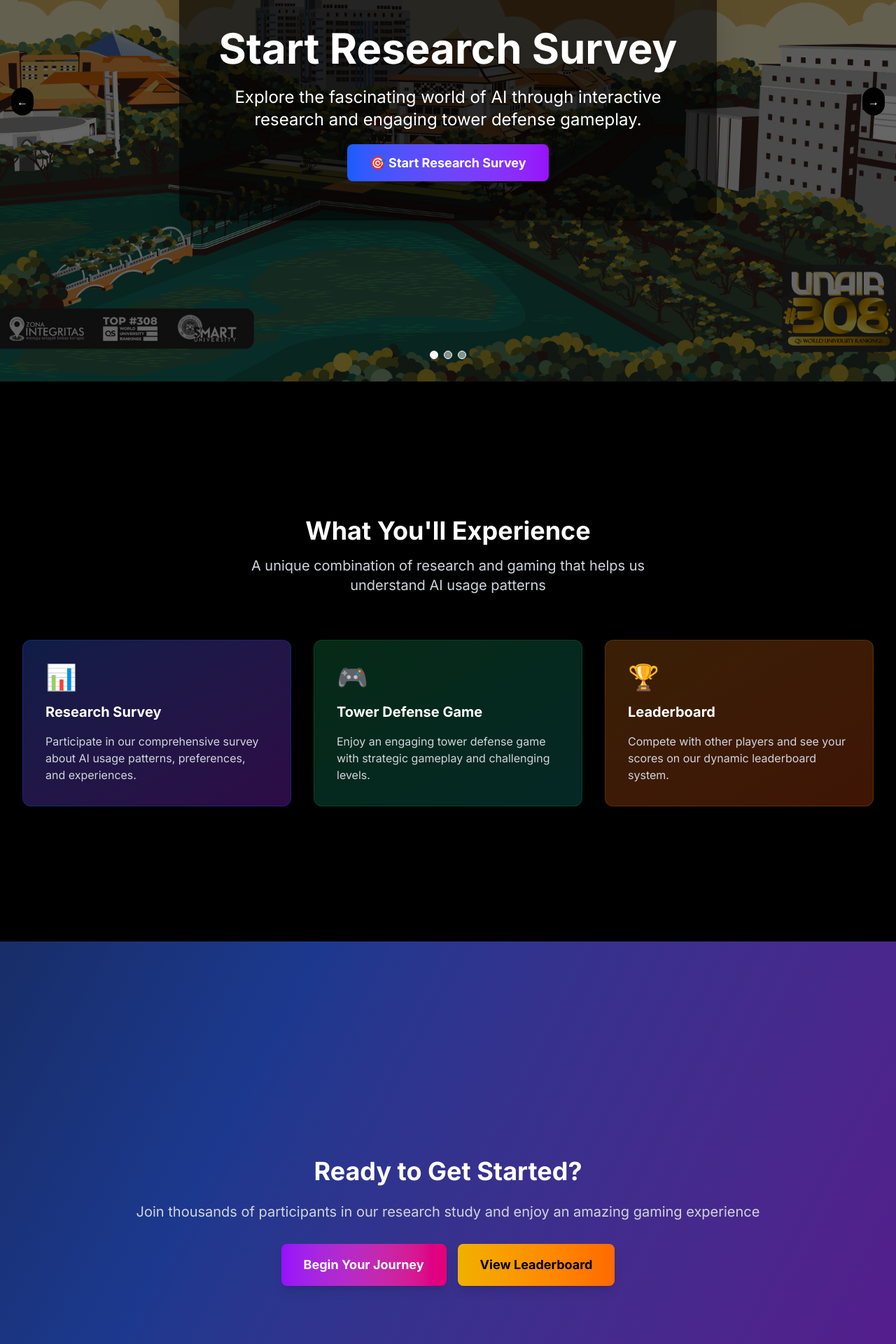
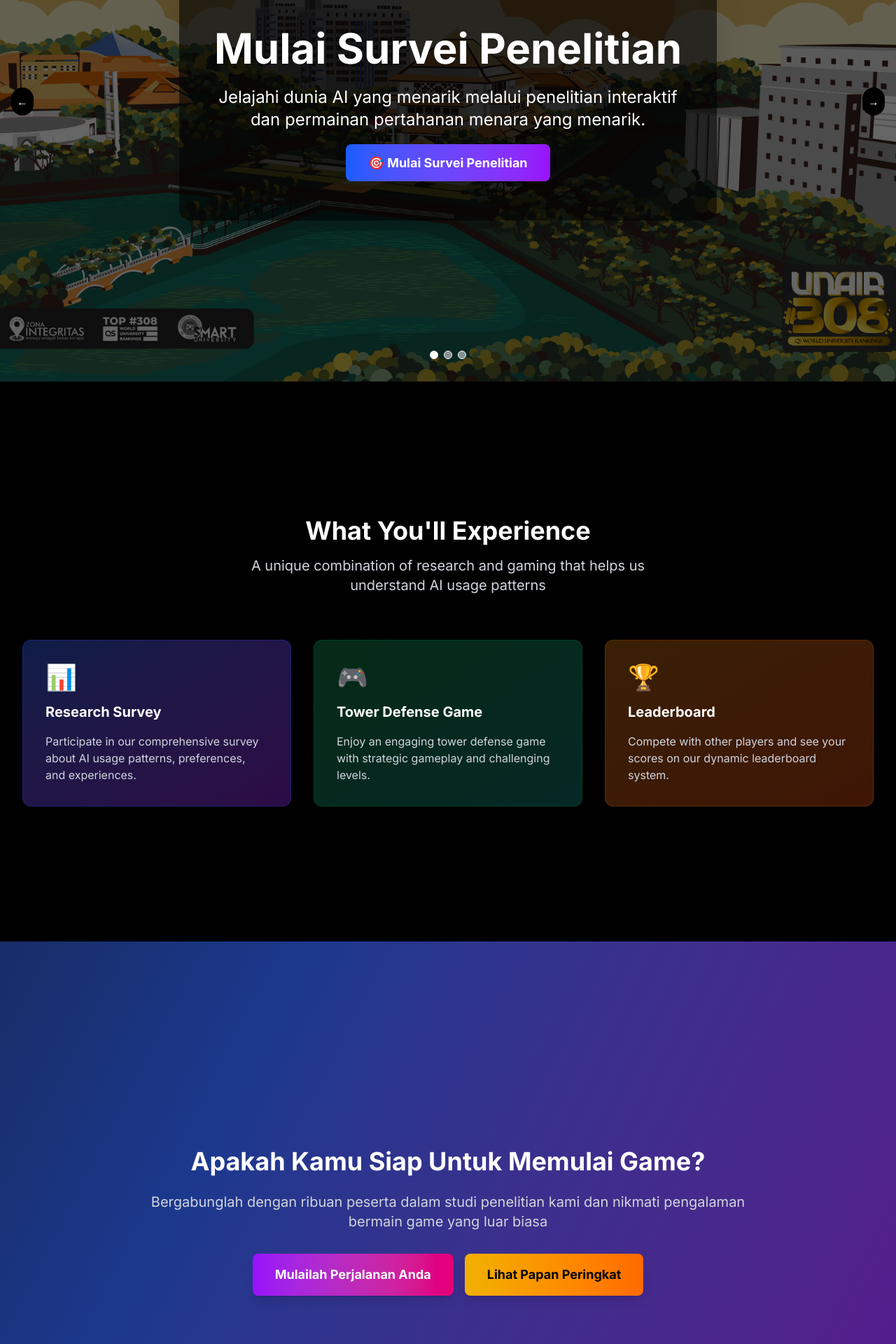
Before and after one commit to allmsyh685/game-kuisioner, a Next.js app: page / in a window 1280 px wide. Shown: the part 320-2240 px from the top of the page at 70% size. Built offline with nearby package versions, Linux system fonts and the light colour scheme.

Commit message:
Perbaikan Bahasa Indonesia 01

```diff
--- a/src/app/layout.tsx
+++ b/src/app/layout.tsx
@@ -7,7 +7,7 @@ const inter = Inter({ subsets: ["latin"] });
 
 export const metadata: Metadata = {
   title: "GameFix2025 - AI Research Game",
-  description: "Interactive research game exploring AI usage patterns and tower defense gameplay",
+  description: "Game penelitian interaktif yang mengeksplorasi pola penggunaan AI dan gameplay pertahanan menara",
 };
 
 // Navbar Component
--- a/src/app/page.tsx
+++ b/src/app/page.tsx
@@ -9,20 +9,20 @@ export default function Home() {
   const carouselSlides = [
     {
       bgImg: '/assets/background_1.jpg',
-      title: 'Start Research Survey',
-      desc: 'Explore the fascinating world of AI through interactive research and engaging tower defense gameplay.',
+      title: 'Mulai Survei Penelitian',
+      desc: 'Jelajahi dunia AI yang menarik melalui penelitian interaktif dan permainan pertahanan menara yang menarik.',
       button: {
-        text: '🎯 Start Research Survey',
+        text: '🎯 Mulai Survei Penelitian',
         href: '/game/scene/scene1',
         style: 'bg-gradient-to-r from-blue-600 to-purple-600 hover:from-blue-700 hover:to-purple-700 text-white',
       },
     },
     {
       bgImg: '/assets/background-2.jpg',
-      title: 'See Leaderboard',
-      desc: 'Compete with other players and see your scores on our dynamic leaderboard system.',
+      title: 'Lihat Papan Peringkat',
+      desc: 'Bersaing dengan pemain lain dan lihat skor Anda pada sistem papan peringkat dinamis kami.',
       button: {
-        text: '🏆 View Leaderboard',
+        text: '🏆 Lihat Papan Peringkat',
         href: '/towergames/leaderboard',
         style: 'bg-gradient-to-r from-yellow-500 to-orange-500 hover:from-yellow-400 hover:to-orange-400 text-black',
       },
@@ -30,9 +30,9 @@ export default function Home() {
     {
       bgImg: '/assets/background-3.jpg',
       title: 'Admin Panel',
-      desc: 'Access the admin dashboard to manage questions, responses, and more.',
+      desc: 'Akses dashboard admin untuk mengelola pertanyaan, tanggapan, dan banyak lagi.',
       button: {
-        text: '🔑 Go to Admin',
+        text: '🔑 Pergi Ke Dashboard Admin',
         href: '/admin',
         style: 'bg-gradient-to-r from-gray-700 to-blue-700 hover:from-gray-800 hover:to-blue-800 text-white',
       },
@@ -145,23 +145,23 @@ export default function Home() {
       <section className="min-h-screen flex flex-col justify-center px-4 sm:px-6 lg:px-8">
         <div className="max-w-4xl mx-auto text-center">
           <h2 className="text-3xl md:text-4xl font-bold text-white mb-6">
-            Ready to Get Started?
+            Apakah Kamu Siap Untuk Memulai Game?
           </h2>
           <p className="text-xl text-gray-300 mb-8">
-            Join thousands of participants in our research study and enjoy an amazing gaming experience
+            Bergabunglah dengan ribuan peserta dalam studi penelitian kami dan nikmati pengalaman bermain game yang luar biasa
           </p>
           <div className="flex flex-col sm:flex-row gap-4 justify-center">
             <Link
               href="/game/scene/scene1"
               className="bg-gradient-to-r from-purple-600 to-pink-600 hover:from-purple-700 hover:to-pink-700 text-white font-bold py-4 px-8 rounded-lg text-lg transition-all duration-200 transform hover:scale-105 shadow-lg"
             >
-              Begin Your Journey
+              Mulailah Perjalanan Anda
             </Link>
             <Link
               href="/towergames/leaderboard"
               className="bg-gradient-to-r from-yellow-500 to-orange-500 hover:from-yellow-400 hover:to-orange-400 text-black font-bold py-4 px-8 rounded-lg text-lg transition-all duration-200 transform hover:scale-105 shadow-lg"
             >
-              View Leaderboard
+              Lihat Papan Peringkat
             </Link>
           </div>
         </div>
```
